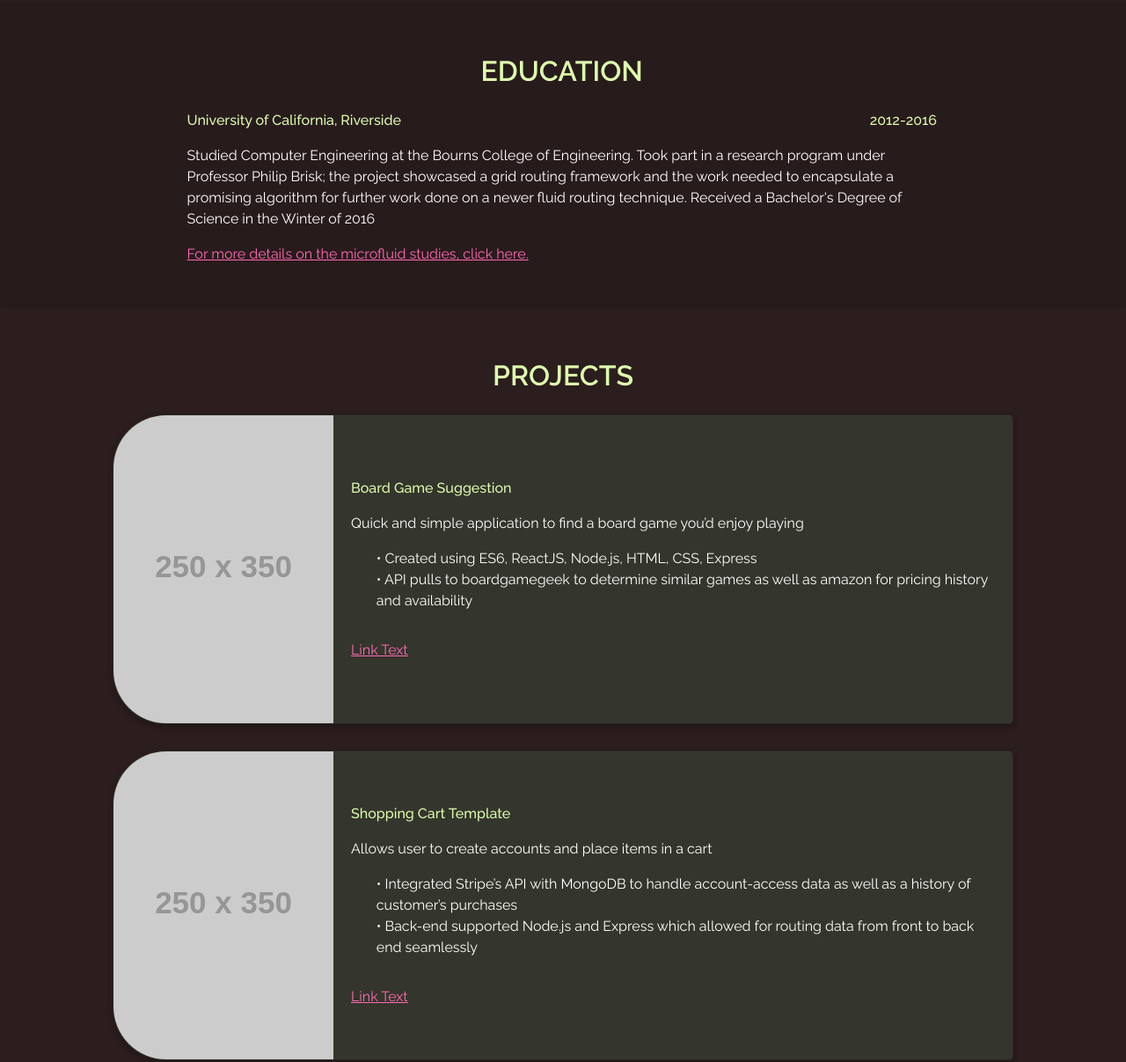
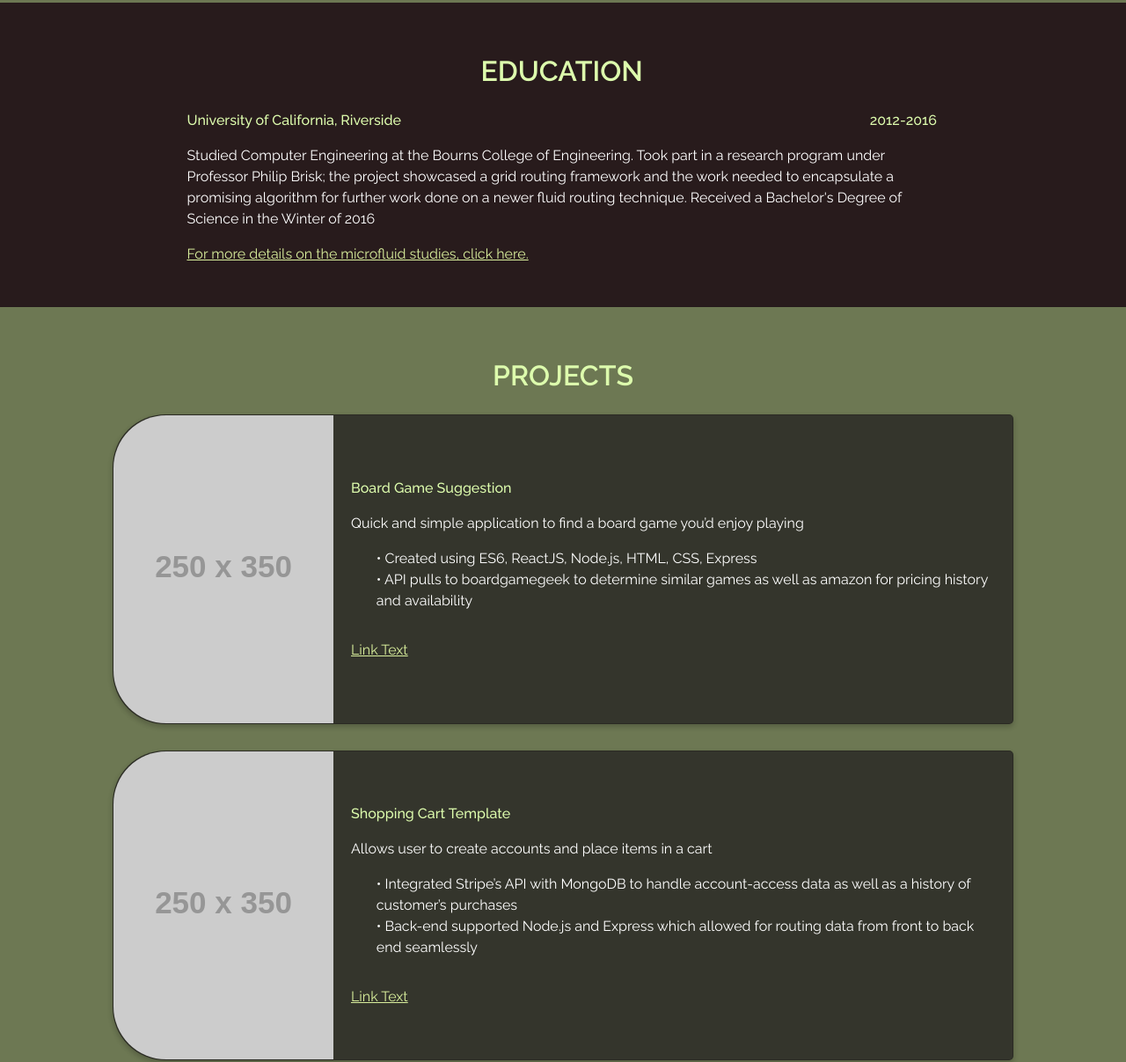
Before and after one commit to zaquille-oneil/website, a plain HTML site: page index.html in a window 1280 px wide. Shown: the part 1834-3041 px from the top of the page at 88% size. Drawn offline with nearby package versions, Linux system fonts and the light colour scheme; placeholder pictures from the web are drawn by us.

Commit message:
changed color scheme again

```diff
--- a/darkstyle.css
+++ b/darkstyle.css
@@ -1,6 +1,7 @@
 body {
   font-family: 'Raleway', sans-serif;
-  background: #2C1D1E;
+  background: #6D7853;
+  transition: 0.5s all;
   margin: 0;
 }
 
@@ -9,7 +10,12 @@ body {
 }
 
 a {
-  color: hotpink;
+  color: #DAF09D;
+}
+
+/*background switch*/
+.changeColor {
+  background: #2C1D1E;
 }
 
 /*NAVBAR*/
```
